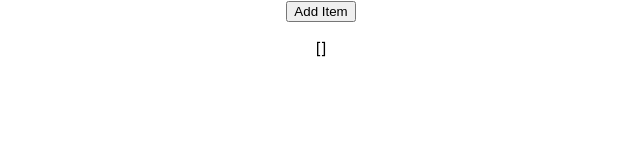
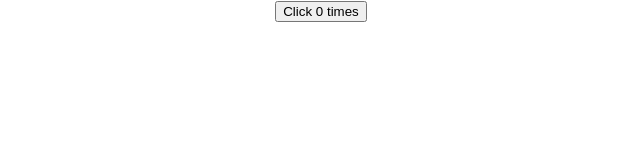
Before and after one commit to opxyc/js.react.l.hooks, a React (Create React App) app: page / in a window 1280 px wide. Shown: the top 160 px of the page, without its empty margins (319-959 px from the left). Built offline with nearby package versions, Linux system fonts and the light colour scheme.

Commit message:
useEffect

```diff
--- a/src/App.js
+++ b/src/App.js
@@ -1,15 +1,17 @@
 import logo from './logo.svg';
 import './App.css';
-// import ClassCounter from './components/ClassCounter'
-// import HookCounter from './components/HookCounter'
-// import HookCounterTwo from './components/HookCounterTwo'
-// import HookCounterThree from './components/HookCounterThree'
-import HookCounterFour from './components/HookCounterFour'
+// import ClassCounter from './components/useState/ClassCounter'
+// import HookCounter from './components/useState/HookCounter'
+// import HookCounterTwo from './components/useState/HookCounterTwo'
+// import HookCounterThree from './components/useState/HookCounterThree'
+// import HookCounterFour from './components/useState/HookCounterFour'
+// import ClassCounterOne from './components/useEffect/ClassCounterOne'
+import HookCounterOne from './components/useEffect/HookCounterOne'
 
 function App() {
   return (
     <div className="App">
-      <HookCounterFour />
+      <HookCounterOne />
     </div>
   );
 }
--- /dev/null
+++ b/src/components/useEffect/ClassCounterOne.js
@@ -0,0 +1,28 @@
+import React, { Component } from 'react'
+
+export default class ClassCounterOne extends Component {
+    constructor(props) {
+        super(props)
+        this.state = {
+            count: 0
+        }
+    }
+
+    componentDidMount() {
+        document.title = `Clicked ${this.state.count} times`
+    }
+
+    componentDidUpdate() {
+        document.title = `Clicked ${this.state.count} times`
+    }
+
+    render() {
+        return (
+            <div>
+                <button onClick={() => this.setState({ count: this.state.count + 1})}>
+                    Click {this.state.count} times
+                </button>
+            </div>
+        )
+    }
+}
--- /dev/null
+++ b/src/components/useEffect/HookCounterOne.js
@@ -0,0 +1,18 @@
+import React, {useState, useEffect} from 'react'
+
+function HookCounterOne() {
+    const [count, setCount] = useState(0)
+
+    useEffect(() => {
+        document.title = `You clicked ${count} times`
+    })
+    // useEffect runs after every render (state change)
+
+    return (
+        <div>
+            <button onClick={()=>setCount(p => p + 1)}>Click {count} times</button>
+        </div>
+    )
+}
+
+export default HookCounterOne
```
Also changed, not shown: src/components/useState/ClassCounter.js (renamed from src/components/ClassCounter.js), src/components/useState/HookCounter.js (renamed from src/components/HookCounter.js), src/components/useState/HookCounterFour.js (renamed from src/components/HookCounterFour.js), src/components/useState/HookCounterThree.js (renamed from src/components/HookCounterThree.js), src/components/useState/HookCounterTwo.js (renamed from src/components/HookCounterTwo.js), 1 other file (tests, documents, lock files or other folders).
